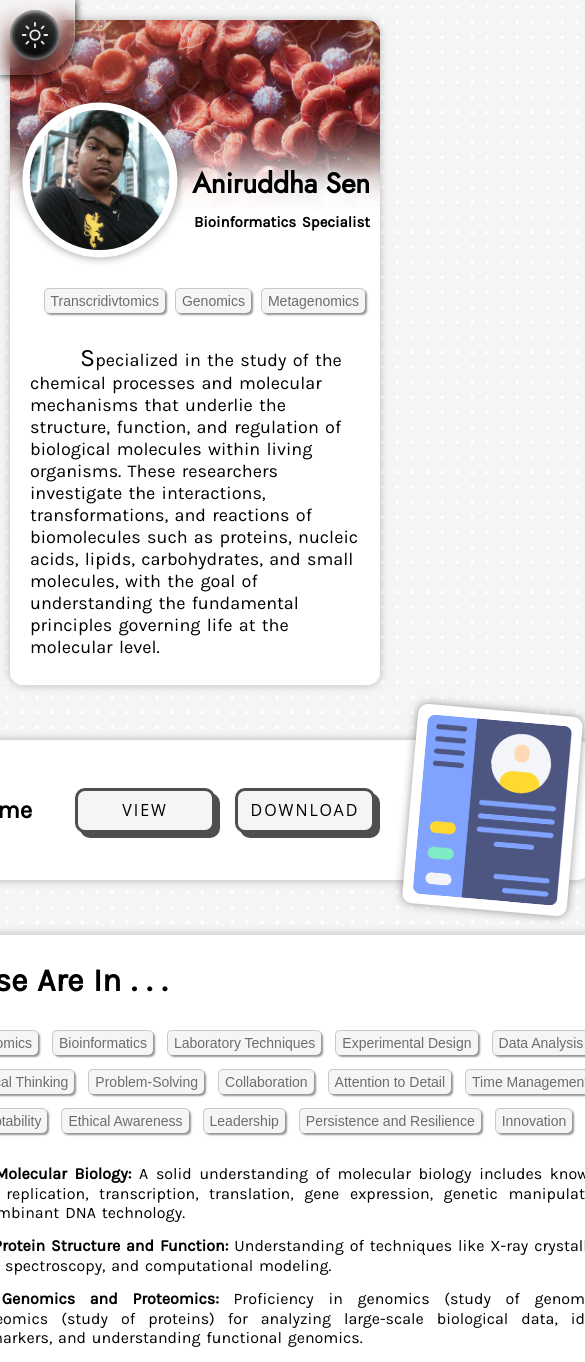
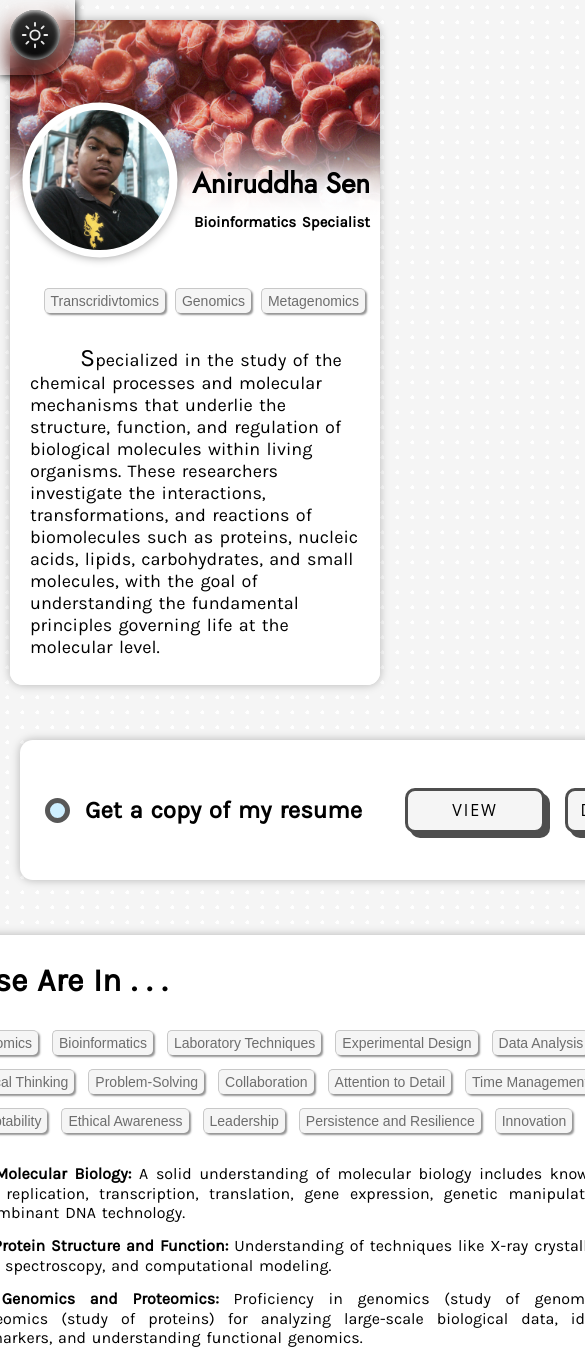
Before and after one commit to tathagatamishra/AniruddhaSen, a React (Vite) app in the folder client/: page / in a window 390 px wide. Shown: the top 1362 px of the page, 585 px wide, since content can reach past the window. Built offline with nearby package versions, Linux system fonts and the light colour scheme.

Commit message:
transition: 300ms;

```diff
--- a/client/src/Component/C1/About.scss
+++ b/client/src/Component/C1/About.scss
@@ -101,7 +101,7 @@
             float: left;
             z-index: 2;
             position: absolute;
-
+            transition: 300ms;
             // border: 1px solid black;
 
             & .bg-image {
@@ -226,7 +226,7 @@
 
             border-top-right-radius: 0.8rem;
             border-top-left-radius: 0.8rem;
-
+            transition: 300ms;
             // border: 2px solid rgb(0, 0, 0);
 
             & .cover-shadow {
@@ -323,7 +323,7 @@
                 height: fit-content;
                 padding: 0;
                 // border: 1px solid rgb(199, 0, 249);
-
+                transition: 300ms;
                 & .bio-name {
                     @media screen and (max-width: 600px) {
                         font-size: 40px;
@@ -335,7 +335,7 @@
                         text-align: right;
                         padding-right: 10px;
                     }
-
+                    transition: 300ms;
                     margin: 0 0 0 110px;
 
                     font-size: 50px;
@@ -348,7 +348,7 @@
 
                 & .bio-info {
                     margin-top: 10px;
-
+                    transition: 300ms;
                     display: flex;
                     flex-direction: row;
                     justify-content: space-between;
@@ -380,7 +380,7 @@
                             font-size: 15px;
                             text-align: right;
                         }
-
+                        transition: 300ms;
                         margin: 0 0 0 110px;
                         font-size: 18px;
                         font-weight: 600;
@@ -400,7 +400,7 @@
                         flex-direction: row;
                         justify-content: flex-end;
                         align-items: center;
-
+                        transition: 300ms;
                         // border: 1px solid rgb(0, 0, 0);
 
                         & .tag {
@@ -438,7 +438,7 @@
                     }
 
                     margin: 30px 50px 30px 50px;
-
+                    transition: 300ms;
                     font-size: 18px;
                     text-indent: 50px;
                     word-spacing: 2px;
@@ -548,7 +548,7 @@
             float: left;
             z-index: 2;
             position: absolute;
-
+            transition: 300ms;
             // border: 1px solid black;
 
             & .bg-image {
@@ -636,7 +636,7 @@
 
                 object-fit: cover;
                 border-radius: 49.9%;
-
+                transition: 300ms;
                 user-select: none;
                 transition: 300ms;
                 outline: 2px solid $---image-border-color;
@@ -671,7 +671,7 @@
             height: 200px;
             overflow: hidden;
             user-select: none;
-
+            transition: 300ms;
             border-top-right-radius: 0.8rem;
             border-top-left-radius: 0.8rem;
             // border: 2px solid rgb(0, 0, 0);
@@ -768,7 +768,7 @@
                 height: fit-content;
                 padding: 0;
                 // border: 1px solid rgb(41, 249, 0);
-
+                transition: 300ms;
                 & .bio-name {
                     @media screen and (max-width: 600px) {
                         font-size: 40px;
@@ -782,7 +782,7 @@
                     }
 
                     margin: 0 0 0 110px;
-
+                    transition: 300ms;
                     font-size: 50px;
                     line-height: 1;
                     font-family: 'Jost', sans-serif;
@@ -798,7 +798,7 @@
                     flex-direction: row;
                     justify-content: space-between;
                     align-items: center;
-
+                    transition: 300ms;
                     // border: 1px solid rgb(249, 158, 0);
 
                     @media screen and (max-width: 600px) {
@@ -827,7 +827,7 @@
                         }
 
                         margin: 0 0 0 110px;
-
+                        transition: 300ms;
                         font-size: 18px;
                         font-weight: 600;
                         word-spacing: 2px;
@@ -846,7 +846,7 @@
                         flex-direction: row;
                         justify-content: flex-end;
                         align-items: center;
-
+                        transition: 300ms;
                         // border: 1px solid rgb(33, 249, 0);
 
                         & .tag {
@@ -861,7 +861,7 @@
                             color: rgb(173, 175, 193);
                             font-family: Arial, Helvetica, sans-serif;
                             font-size: 14px;
-
+                            transition: 300ms;
                             border-radius: 5px;
                             border: 1px solid $---button-dark-border-color;
                             background-color: $---button-dark-bg;
@@ -881,7 +881,7 @@
                     &::first-letter {
                         font-size: 25px;
                     }
-
+                    transition: 300ms;
                     margin: 30px 50px 30px 50px;
 
                     font-size: 18px;
--- a/client/src/Component/C2/Resume.scss
+++ b/client/src/Component/C2/Resume.scss
@@ -6,9 +6,28 @@
     outline: none;
     box-sizing: border-box;
     // border: solid 2px red;
+    transition: 300ms;
 
     @media screen and (max-width: 1150px) {
         width: 1050px;
+    }
+    @media screen and (max-width: 1030px) {
+        width: 950px;
+    }
+    @media screen and (max-width: 910px) {
+        width: 900px;
+    }
+    @media screen and (max-width: 700px) {
+        width: 690px;
+    }
+    @media screen and (max-width: 600px) {
+        width: 495px;
+    }
+    @media screen and (max-width: 400px) {
+        width: 390px;
+    }
+    @media screen and (max-width: 360px) {
+        width: 360px;
     }
 
     & .resume-card {
```
